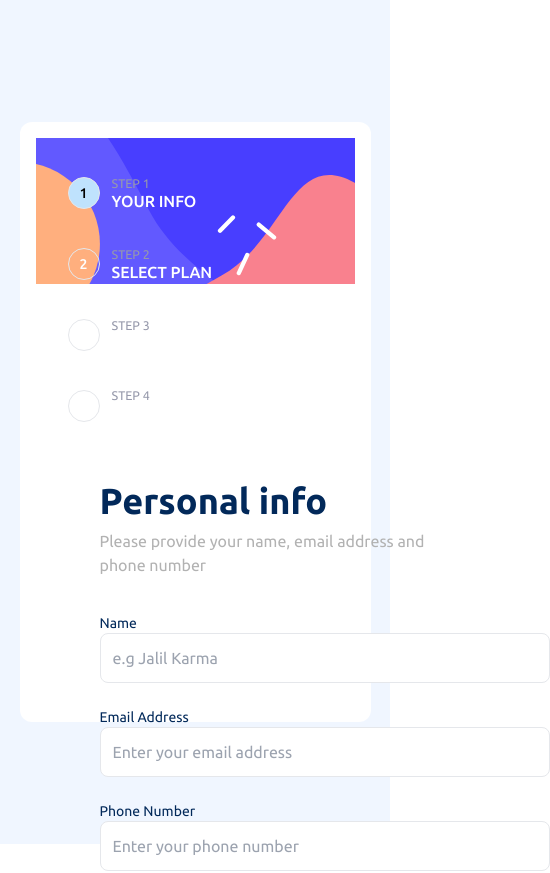
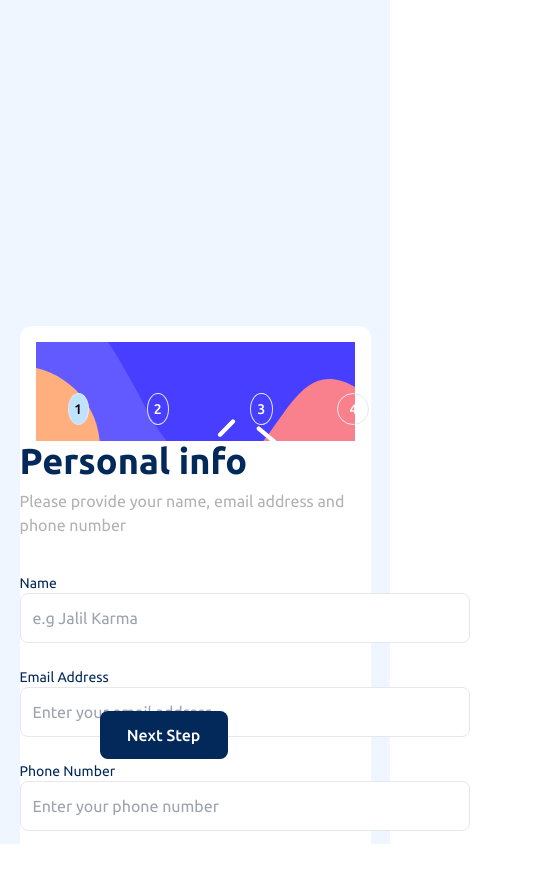
Before and after one commit to ifaronti/multi-step-form-challenge, a React (Create React App) app in the folder multi-steps/: page / in a window 390 px wide. Shown: the top 873 px of the page, 550 px wide, since content can reach past the window. Built offline with nearby package versions, Linux system fonts and the light colour scheme.

Commit message:
responsive bitching at me...

```diff
--- a/multi-steps/src/components/multiSteppApp/appGlobal.js
+++ b/multi-steps/src/components/multiSteppApp/appGlobal.js
@@ -8,12 +8,11 @@ import Confirmation from "./step4/confirmation"
 
 export default function AppGlobal(){
 
-    const width = window.innerWidth
-
     return(
-        <div className="w-100% flex min-h-screen bg-[#f0f6ff] home">
-            <div className={`my-auto relative mx-auto ${width <= 800 ? 'flex-col' : 'flex-row'} flex ${width <= 800 ? 'w-[90%]' : 'w-[940px]'} h-[600px] rounded-xl bg-white`}>
+        <div className="w-100% flex min-h-screen bg-[#f0f6ff]">
+            <div className={`my-auto relative mx-auto flex-col lg:flex-row flex w-[90%] lg:w-[940px] lg:h-[600px] h-48 rounded-xl bg-white`}>
                 <SideBar/>
+                <div className={`relative rounded-xl bg-white`}>
                     <Routes>
                         <Route path="/" element={<Info/>}/>
                         <Route path="/plans" element={<Plans/>}/>
@@ -23,5 +22,6 @@ export default function AppGlobal(){
                     </Routes>
                 </div>
             </div>
+        </div>
     )
 }
--- a/multi-steps/src/components/multiSteppApp/nav/nav.js
+++ b/multi-steps/src/components/multiSteppApp/nav/nav.js
@@ -6,31 +6,31 @@ export default function SideBar(){
     const width = window.innerWidth
 
     const sideItems =
-            <div className="relative mt-9 flex-col flex gap-8 pl-8">
-                <div className="flex items-center gap-3">
+            <div className="relative mt-9 lg:flex-col xl:flex-col 2xl:flex-col gap-1 flex-row 2xl:gap-8 flex xl:gap-8 lg:gap-8 pl-8">
+                <div className="flex items-center lg:gap-3 xl:gap-3 2xl:gap-3 gap-0">
                     <div className={`rounded-[100%] text-sm font-Ubuntu-Medium ${page === 1 ? 'bg-[#bfe2fd] text-black' : 'bg-none text-white'} text-center pt-[5px] w-8 h-8 border-solid border-[1px]`}>1</div>
-                    <div>
+                    <div className="invisible lg:visible xl:visible 2xl:visible">
                         <p className="-mb-1 text-[#9699ab] text-[12.5px] font-Ubuntu-Regular">STEP 1</p>
                         <p className="text-white font-Ubuntu-Medium">YOUR INFO</p>
                     </div>
                 </div>
                 <div className="flex items-center gap-3">
                     <div className={`rounded-[100%] text-sm font-Ubuntu-Medium ${page === 2 ? 'bg-[#bfe2fd] text-black' : 'bg-none text-white'} text-center pt-[5px] w-8 h-8 border-solid border-[1px]`}>2</div>
-                    <div>
+                    <div className="invisible lg:visible xl:visible 2xl:visible">
                         <p className="-mb-1 text-[#9699ab] text-[12.5px] font-Ubuntu-Regular">STEP 2</p>
                         <p className="text-white font-Ubuntu-Medium">SELECT PLAN</p>
                     </div>
                 </div>
                 <div className="flex items-center gap-3">
                     <div className={`rounded-[100%] text-sm font-Ubuntu-Medium ${page === 3 ? 'bg-[#bfe2fd] text-balck' : 'bg-none text-white'} text-center pt-[5px] w-8 h-8 border-solid border-[1px]`}>3</div>
-                    <div>
+                    <div className="invisible lg:visible xl:visible 2xl:visible">
                         <p className="-mb-1 text-[#9699ab] text-[12.5px] font-Ubuntu-Regular">STEP 3</p>
                         <p className="text-white font-Ubuntu-Medium">ADD-ONS</p>
                     </div>
                 </div>
                 <div className="flex items-center gap-3">
                     <div className={`rounded-[100%] text-sm font-Ubuntu-Medium ${page === 4 ? 'bg-[#bfe2fd] text-black' : 'bg-none text-white'} text-center pt-[5px] w-8 h-8 border-solid border-[1px]`}>4</div>
-                    <div>
+                    <div className="invisible lg:visible xl:visible 2xl:visible">
                         <p className="-mb-1 text-[#9699ab] text-[12.5px] font-Ubuntu-Regular">STEP 4</p>
                         <p className="text-white font-Ubuntu-Medium">SUMMARY</p>
                     </div>
--- a/multi-steps/src/components/multiSteppApp/nav/navLinks.js
+++ b/multi-steps/src/components/multiSteppApp/nav/navLinks.js
@@ -17,7 +17,7 @@ export default function NavBtns({back, forward, linkText, background}){
 
     return(
         <div className='flex items-center bottom-8 absolute mx-auto w-[100%] justify-between'>
-            <Link onClick={backPage} to={back} className='text-[#b2b2b2] ml-2 relative'>Go back</Link>
+            {pageNumber > 1 && <Link onClick={backPage} to={back} className='text-[#b2b2b2] ml-2 relative'>Go back</Link>}
             <Link onClick={forward} className={`rounded-lg flex mr-7 relative items-center justify-center w-32 h-12 ${background ? background : 'bg-[#02295a]'} text-white`}>{linkText || 'Next Step'}</Link>
         </div>
     )
--- a/multi-steps/src/components/multiSteppApp/personalInfo/personalInfo.js
+++ b/multi-steps/src/components/multiSteppApp/personalInfo/personalInfo.js
@@ -6,6 +6,7 @@ import Headers from '../headers'
 import { changePageNumber } from '../../features/pageNumberSlice'
 import {useDispatch } from 'react-redux'
 import InfoForm from './infoForm'
+import NavBtns from '../nav/navLinks'
 
 export default function Info(){
     const [info, setInfo] = useState({
@@ -57,7 +58,7 @@ export default function Info(){
     }
 
     return (
-        <main className='w-full relative my-14 mx-[5rem]'>
+        <main className='w-full relative lg:h-full lg:my-14 lg:mx-[5rem]'>
             <Headers h1={h1} p={p}/>
             <section className='relative'>
                 <InfoForm
@@ -68,7 +69,9 @@ export default function Info(){
                     onChange={handleChange}
                 />
             </section>
-            <Link onClick={handleSubmit} className='rounded-lg flex mx-auto mt-[4.5rem] mr-7 relative items-center justify-center w-32 h-12 bg-[#02295a] text-white'>Next Step</Link>
+            <div className='w-full absolute bottom-16 -right-20'>
+                <NavBtns/>
+            </div>
         </main>
     )
 }
```
Lines whose indentation alone changed are shown as unchanged.
